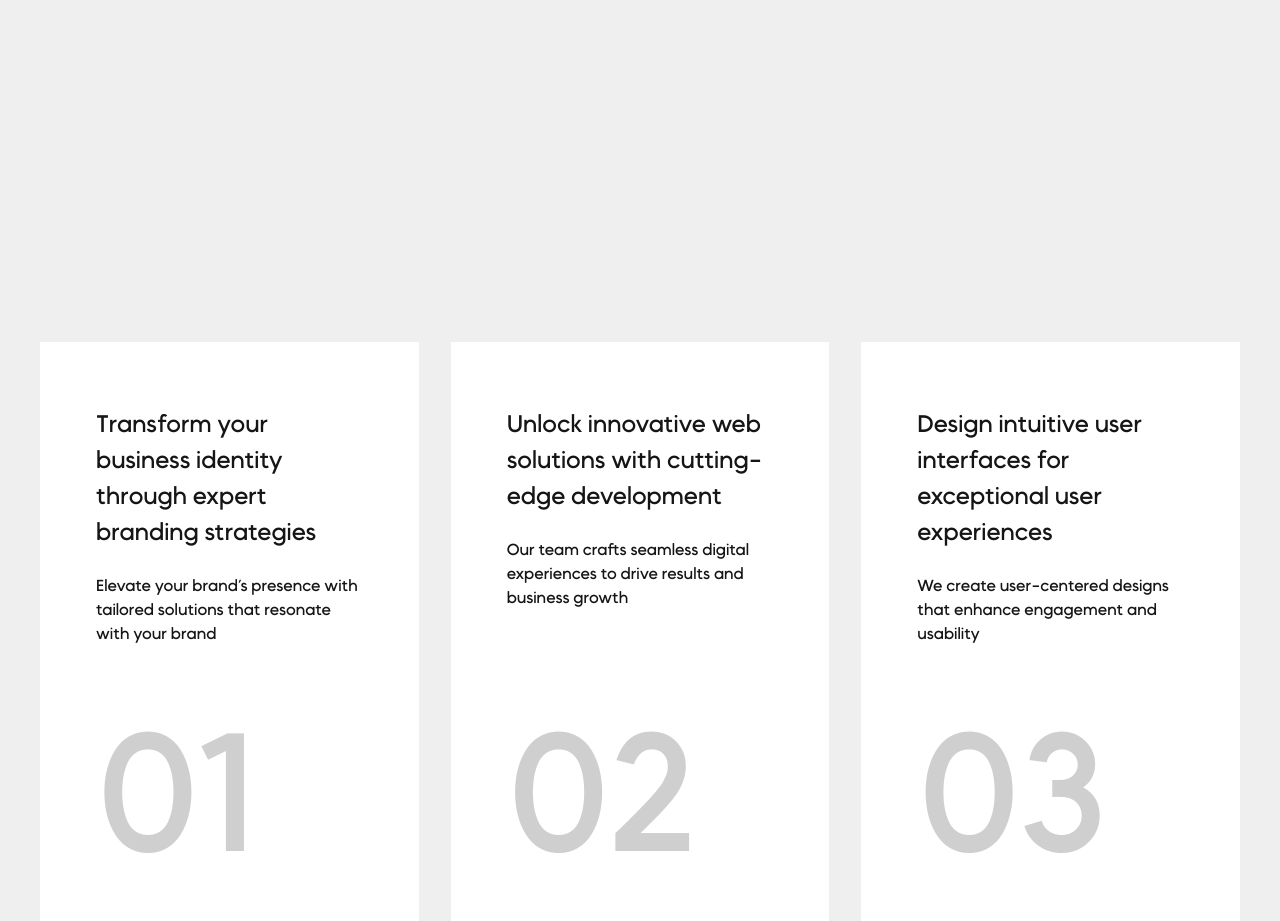
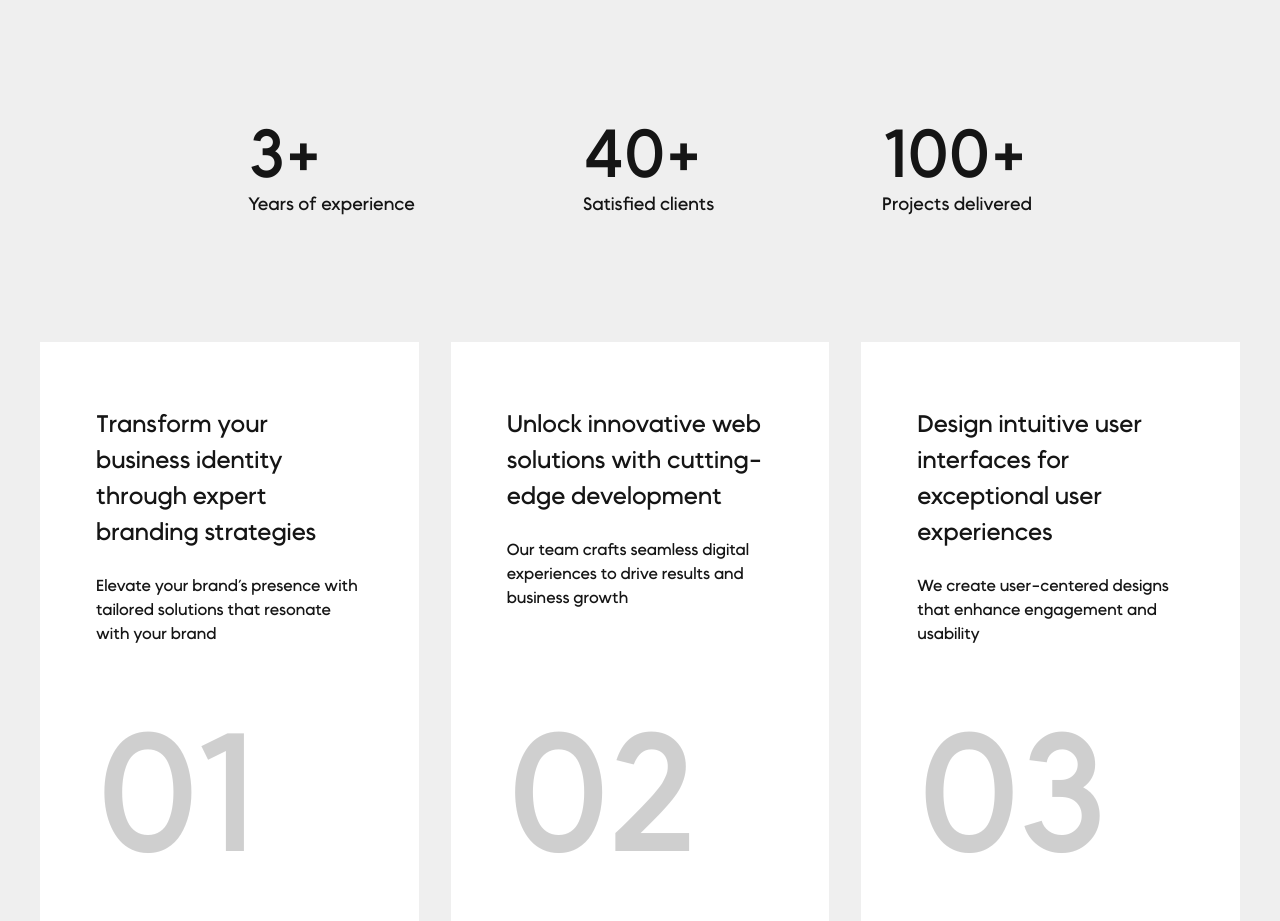
Before and after one commit to qjstuart/xow.mt, an Eleventy site: page src/index.html in a window 1280 px wide. Shown: the part 1196-2117 px from the top of the page. Built offline with nearby package versions, Linux system fonts and the light colour scheme; Eleventy itself is replaced by a stand-in of ours; files that its build step writes are made by us from their sources; files whose address does not match are found by name.

Commit message:
comment out some opacity styling for developent

```diff
--- a/src/index.html
+++ b/src/index.html
@@ -252,7 +252,7 @@ eleventyNavigation:
                     <div
                         id="w-node-_1af93a0f-02ae-0fb1-39b8-a79c00b212e1-672a1055"
                         data-w-id="1af93a0f-02ae-0fb1-39b8-a79c00b212e1"
-                        style="opacity:0"
+                        {# style="opacity:0" #}
                         class="big-numbers-card"
                     >
                         <div class="big-numbers">3+</div>
@@ -261,7 +261,7 @@ eleventyNavigation:
                     <div
                         id="w-node-_1af93a0f-02ae-0fb1-39b8-a79c00b212e6-672a1055"
                         data-w-id="1af93a0f-02ae-0fb1-39b8-a79c00b212e6"
-                        style="opacity:0"
+                        {# style="opacity:0" #}
                         class="big-numbers-card"
                     >
                         <div class="big-numbers">40+</div>
@@ -270,7 +270,7 @@ eleventyNavigation:
                     <div
                         id="w-node-_1af93a0f-02ae-0fb1-39b8-a79c00b212eb-672a1055"
                         data-w-id="1af93a0f-02ae-0fb1-39b8-a79c00b212eb"
-                        style="opacity:0"
+                        {# style="opacity:0" #}
                         class="big-numbers-card"
                     >
                         <div class="big-numbers">100+</div>
```
